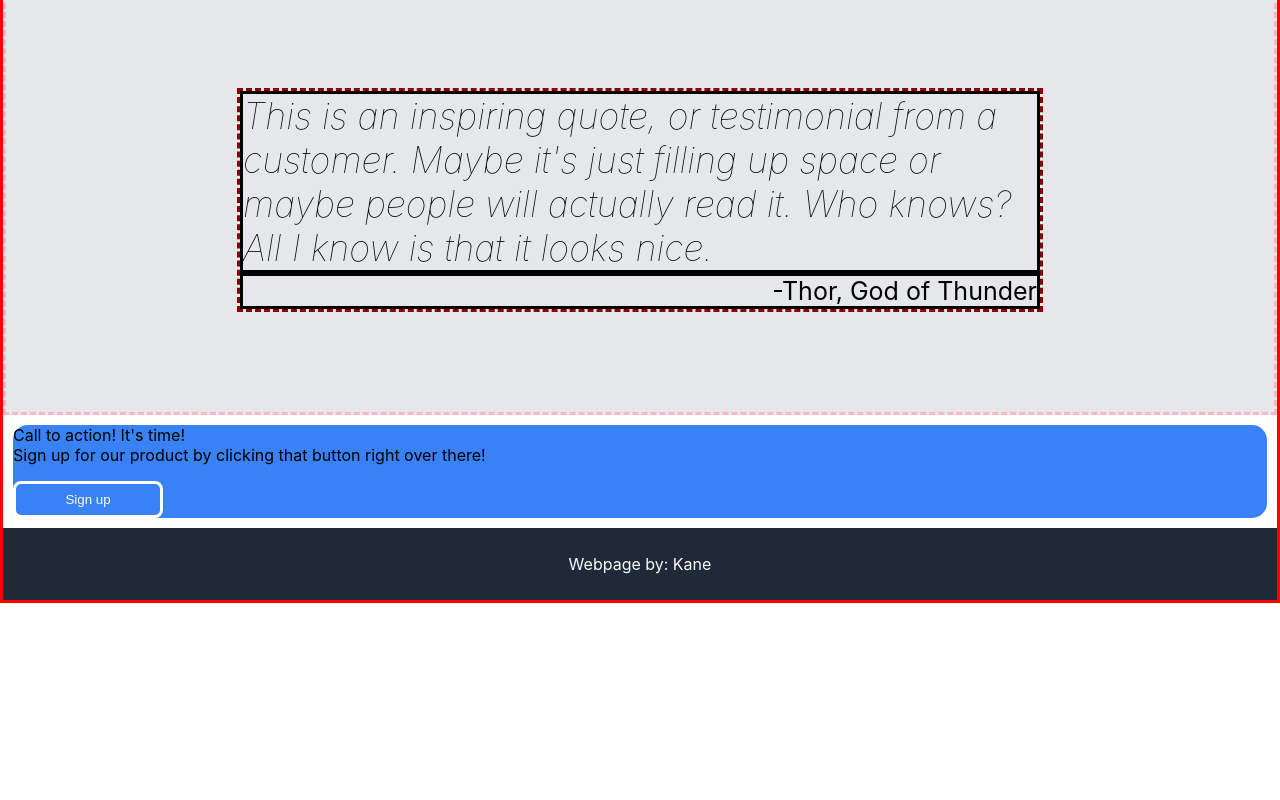
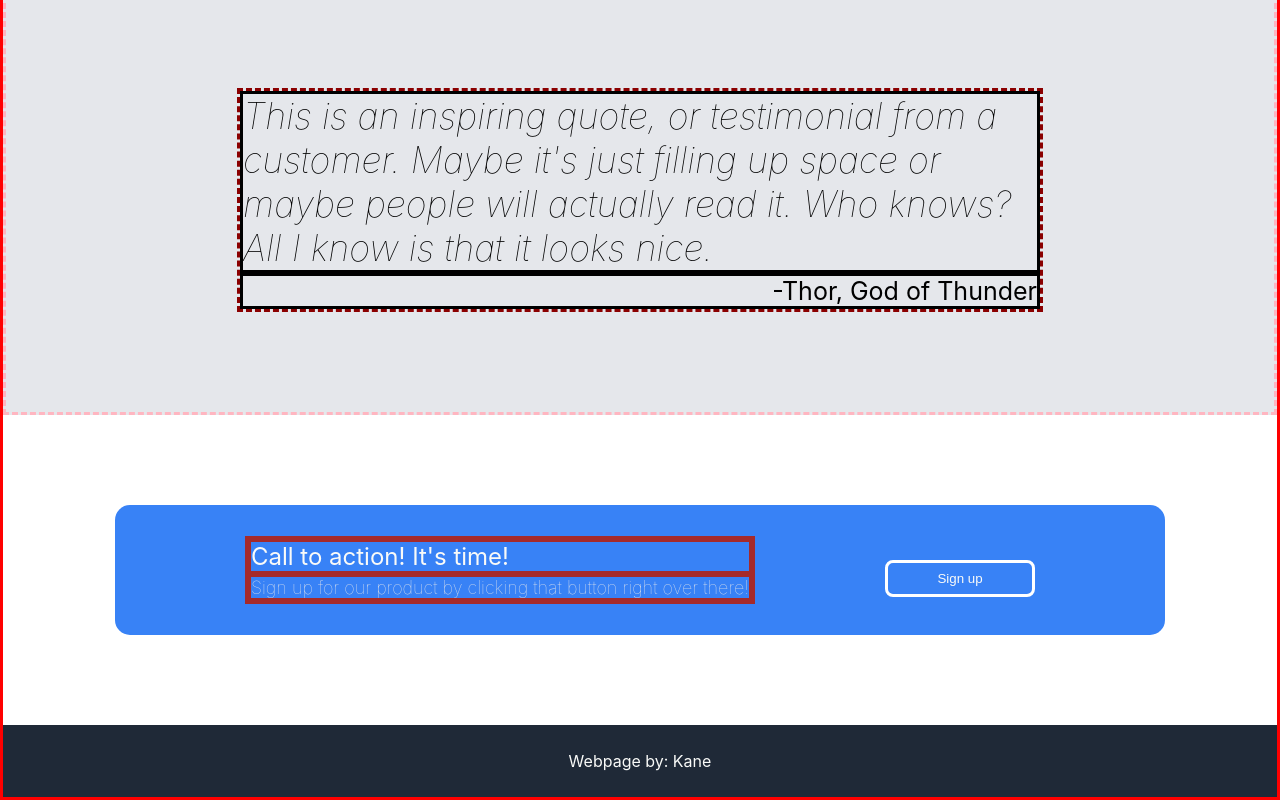
Before and after one commit to skyhunter11/landing-page, a plain HTML site: page index.html in a window 1280 px wide. Shown: the part 1210-2010 px from the top of the page. Before the commit the page ends 1813 px from the top, so only its background shows below. Drawn offline with Linux system fonts and the light colour scheme.

Commit message:
Finish body4 section. All sections complete. Complete draft is ready for fine tuning

```diff
--- a/style.css
+++ b/style.css
@@ -164,17 +164,39 @@ button {
   }
 
   .body4 {
-
+    display: flex;
+    justify-content: center;
   }
 
   .body4 button {
     border: solid white;
+
   }
 
   .box {
     background-color: #3882F6;
-    margin: 10px;
+    margin: 90px;
     border-radius: 15px;
+    display: flex;
+    justify-content: space-evenly;
+    align-items: center;
+
+    width: 1050px;
+    height: 130px;
+  }
+
+  .body4 .header-text {
+    font-size: 24px;
+    color: #F9FAF8;
+  }
+  .body4 .body-text {
+    font-size: 18px;
+    color: #E5E7EB;
+    font-weight: 100;
+  }
+
+  .box div {
+    border: solid brown;
   }
 
   .footer {
```
